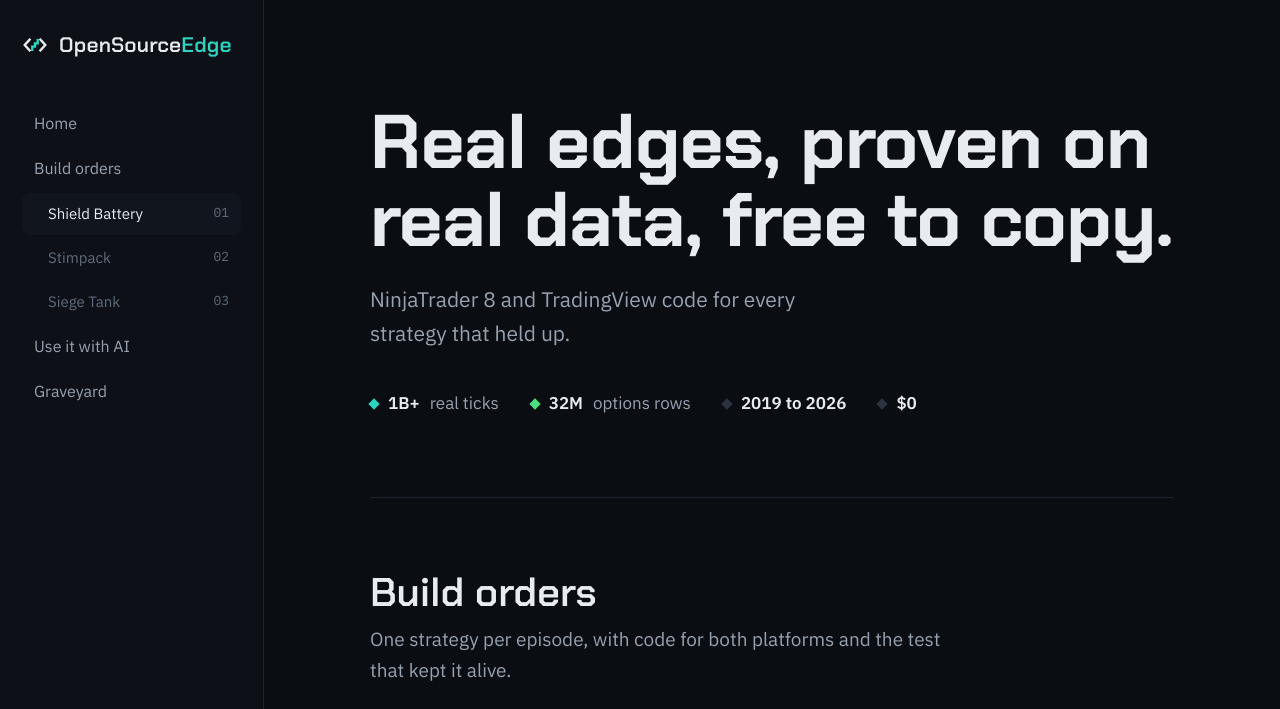
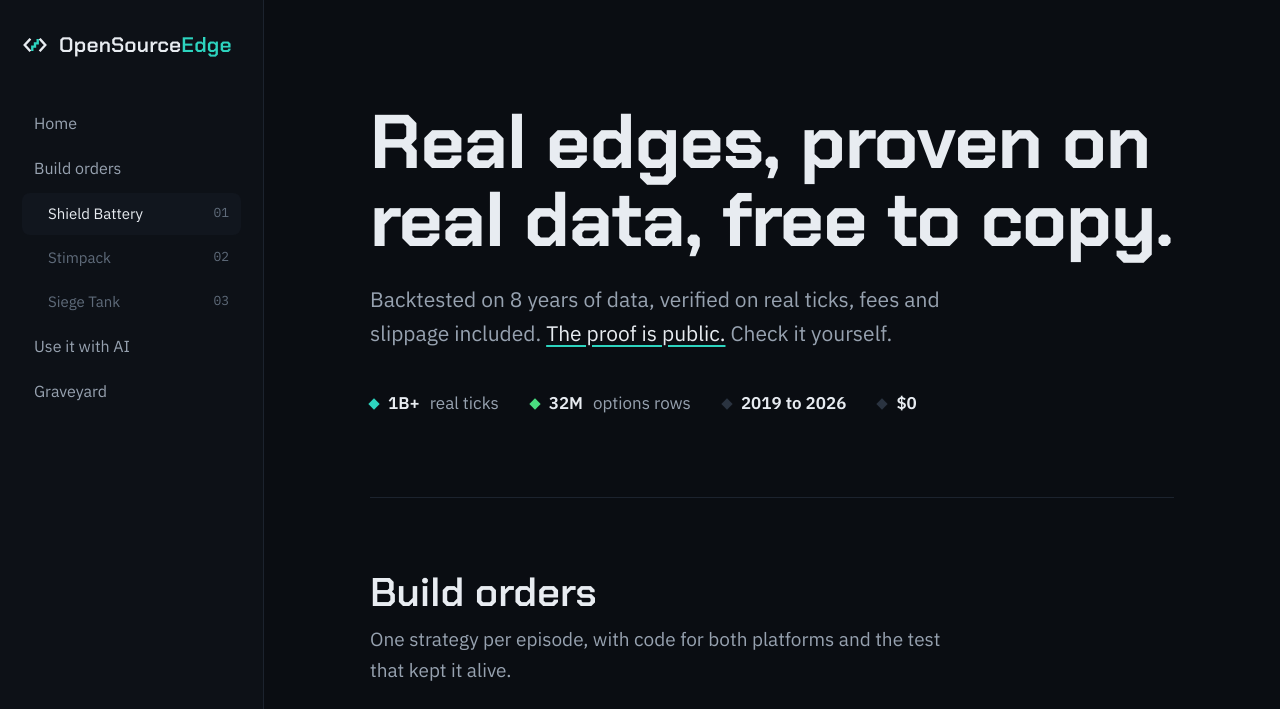
Before and after one commit to Open-Source-Edge/everything, a plain HTML site: page docs/index.html in a window 1280 px wide. Shown: the top 709 px of the page. Drawn offline with Linux system fonts and the light colour scheme.

Commit message:
Pages site: subheadline states how the strategies were tested and links the proof

```diff
--- a/docs/index.html
+++ b/docs/index.html
@@ -54,7 +54,9 @@
     .wrap { max-width: 900px; margin: 0 auto; padding: 0 48px; }
     .hero { padding: 104px 0 80px; }
     h1 { font-size: clamp(44px, 6.4vw, 76px); line-height: 1.02; letter-spacing: -0.01em; font-weight: 700; max-width: 17ch; text-wrap: balance; }
-    .lede { margin-top: 24px; font-size: 21px; color: var(--muted); max-width: 40ch; }
+    .lede { margin-top: 24px; font-size: 21px; color: var(--muted); max-width: 46ch; }
+    .lede a { color: var(--text); text-decoration: underline; text-decoration-color: var(--teal); text-underline-offset: 4px; }
+    .lede a:hover { color: var(--teal); }
     .hud { margin-top: 40px; display: flex; flex-wrap: wrap; gap: 10px 32px; font-size: 17px; color: var(--muted); }
     .hud span { display: inline-flex; align-items: center; gap: 10px; }
     .hud i { width: 8px; height: 8px; display: inline-block; transform: rotate(45deg); background: var(--teal); }
@@ -224,7 +226,7 @@
     <div class="wrap">
       <header class="hero">
         <h1>Real edges, proven on real data, free to copy.</h1>
-        <p class="lede">NinjaTrader 8 and TradingView code for every strategy that held up.</p>
+        <p class="lede">Backtested on 8 years of data, verified on real ticks, fees and slippage included. <a href="#shield-battery">The proof is public.</a> Check it yourself.</p>
         <div class="hud">
           <span><i></i><strong>1B+</strong> real ticks</span>
           <span><i class="g"></i><strong>32M</strong> options rows</span>
```
